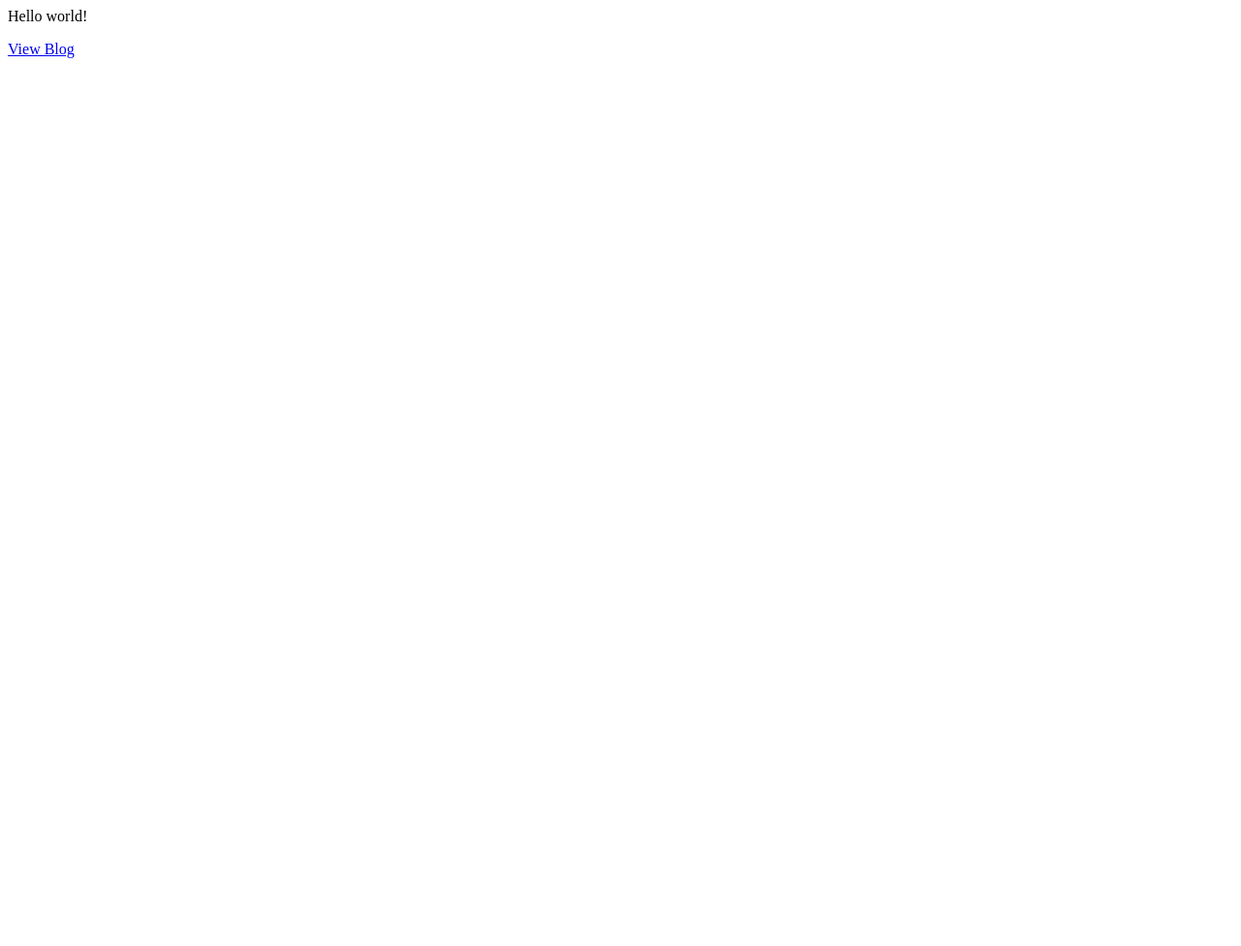
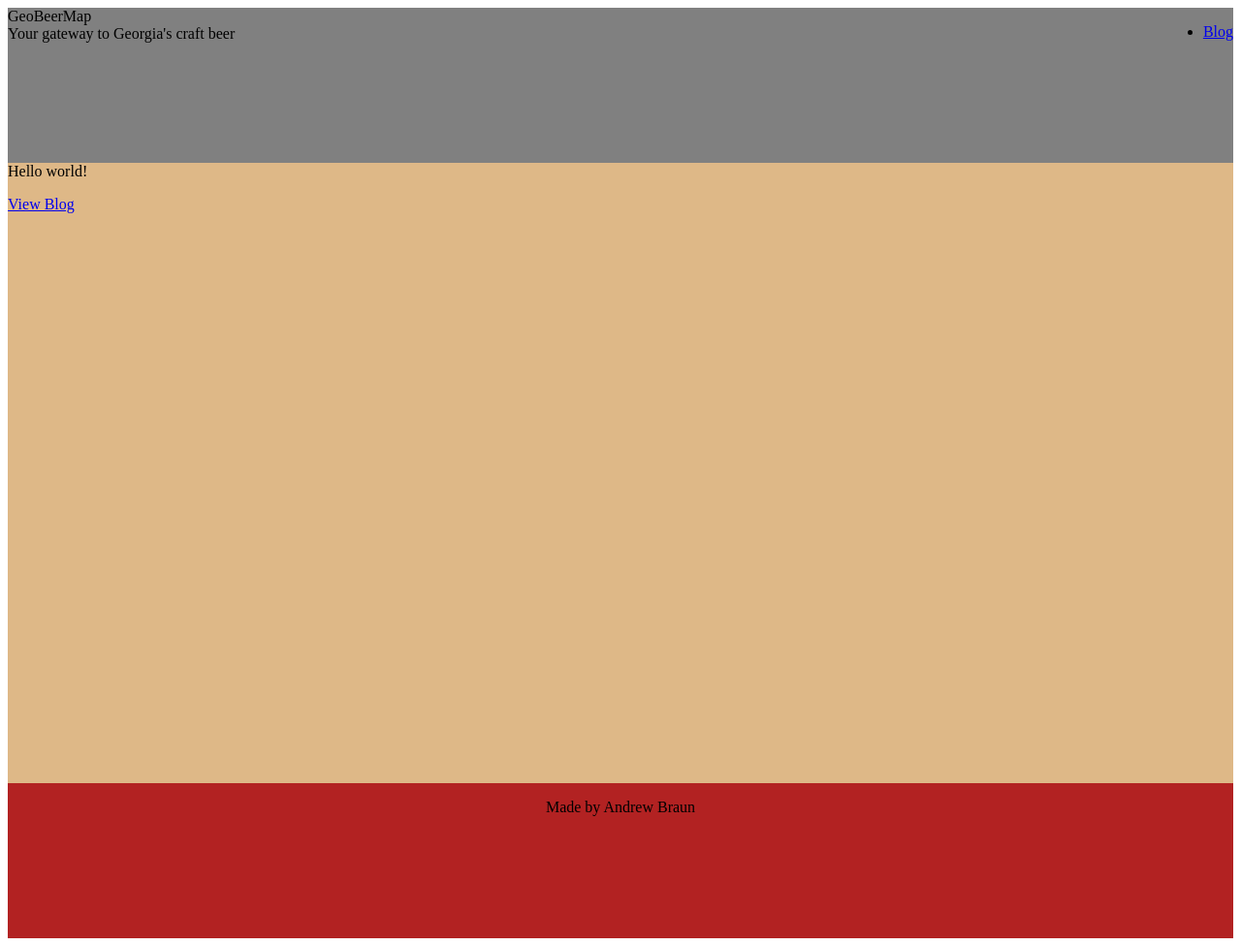
Before and after one commit to andrew-braun/geobeermap, a Gatsby site: page / in a window 1280 px wide. Shown: the whole page at 97% size. Before the commit the page ends 800 px from the top, so only its background shows below. Built offline with nearby package versions, Linux system fonts and the light colour scheme; Gatsby itself is replaced by a stand-in of ours.

Commit message:
graphql, layout, Leaflet install

```diff
--- a/gatsby-config.js
+++ b/gatsby-config.js
@@ -15,6 +15,16 @@ module.exports = {
         name: `markdown-pages`,
       },
     },
+    {
+      resolve: 'gatsby-plugin-react-leaflet',
+      options: {
+        linkStyles: true // (default: true) Enable/disable loading stylesheets via CDN
+      }
+    },
     `gatsby-transformer-remark`
-  ]
+  ],
+  siteMetadata: {
+    title: `GeoBeerMap`,
+    description: `Your gateway to Georgia's craft beer`,
+  },
 }
--- /dev/null
+++ b/src/components/Layout.js
@@ -0,0 +1,49 @@
+import React from "react"
+import { useStaticQuery, Link, graphql } from "gatsby"
+import "./layout.css"
+
+const Layout = ({ children }) => {
+  const data = useStaticQuery(
+    graphql`
+        query {
+        site {
+            siteMetadata {
+            title
+            description
+            }
+        }
+        }
+    `
+    )
+    return (
+        <div className="main-grid">
+            <header className="main-header">
+                <div class="site-identity">
+                    <div className="site-title">
+                      {data.site.siteMetadata.title}
+                    </div>
+                    <div className="site-description">
+                      {data.site.siteMetadata.description}
+                    </div>
+                </div>
+                <nav className="main-nav">
+                  <ul className="nav-list">
+                    <li className="nav-list-item">
+                      <a href="/blog" className="nav-list-link">
+                        Blog
+                      </a>
+                    </li>
+                  </ul>
+                </nav>
+            </header>
+            <main className="main-container">
+              {children}
+            </main>
+            <footer className="main-footer">
+                <p>Made by Andrew Braun</p>
+            </footer>
+        </div>
+    )
+}
+
+export default Layout
--- /dev/null
+++ b/src/components/layout.css
@@ -0,0 +1,32 @@
+.main-grid {
+    display: grid;
+    grid-template-columns: repeat(auto-fit, minmax(0, 1fr));
+    grid-template-rows: repeat(12, 1fr);
+    grid-template-areas:
+    "header header header"
+    "main   main   main"
+    "footer footer footer";
+}
+
+.main-header {
+    grid-area: header;
+    grid-row: 1 / 3;
+    display: flex;
+    justify-content: space-between;
+    background: gray;
+}
+
+.main-container {
+    grid-area: main;
+    grid-row: 3 / 11;
+    min-height: 80vh;
+    background: burlywood;
+}
+
+.main-footer {
+    grid-area: footer;
+    grid-row: 11 / 13;
+    display: flex;
+    justify-content: center;
+    background: firebrick;
+}
--- a/src/pages/index.js
+++ b/src/pages/index.js
@@ -1,11 +1,14 @@
 import React from "react"
 import { Link } from 'gatsby'
+import Layout from "../components/Layout.js"
 
 export default () => {
   return (
   <React.Fragment>
-    <div>Hello world!</div>
-    <p><Link to="/blog">View Blog</Link></p>
+    <Layout >
+      <div>Hello world!</div>
+      <p><Link to="/blog">View Blog</Link></p>
+    </Layout>
   </React.Fragment>
   )
 }
```
Also changed, not shown: package.json (+7 -1 lines), src/components/MainMap/MainMap.js (added, +17 -0 lines), 1 other file.
